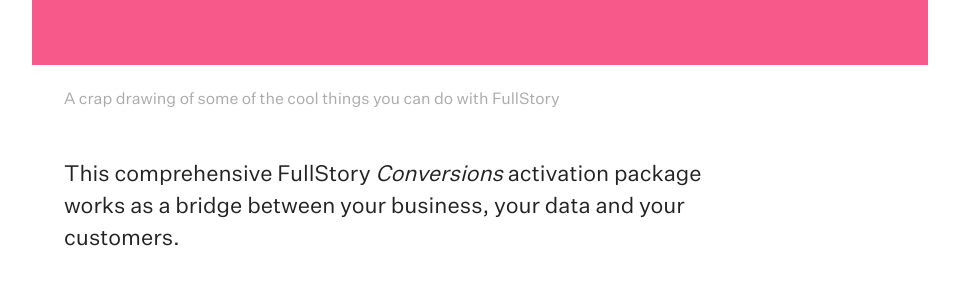
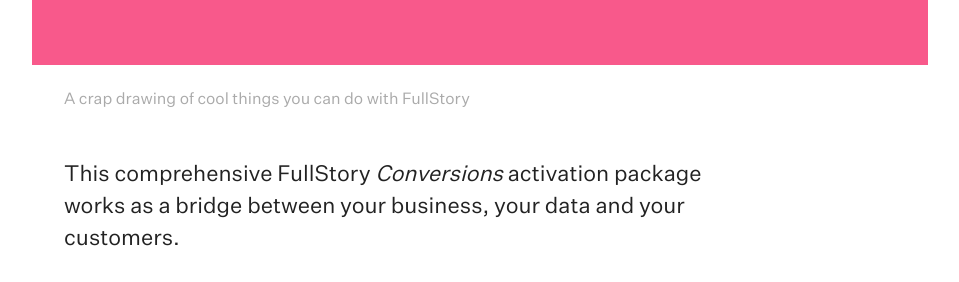
Before and after one commit to olleepalmer/olleepalmer.github.io, a Jekyll site: the page built from full-story-conversions.md, in a window 1280 px wide and 900 px high, scrolled down 1512 px. Shown: the part 168-450 px from the top of the window, without its empty margins (160-1119 px from the left). Built offline with Jekyll 4.4.1, drawn with Linux system fonts in a browser that asks for light colours; comment, search, counter and statistics services are not loaded.

Commit message:
Shortened caption

```diff
--- a/full-story-conversions.md
+++ b/full-story-conversions.md
@@ -10,7 +10,7 @@
 slug: "full-story-conversions"
 ---
 
-{% include image-large.html name="full-story.svg" caption="A crap drawing of some of the cool things you can do with FullStory" %}
+{% include image-large.html name="full-story.svg" caption="A crap drawing of cool things you can do with FullStory" %}
 
 
 This comprehensive FullStory *Conversions* activation package works as a bridge between your business, your data and your customers.
```
